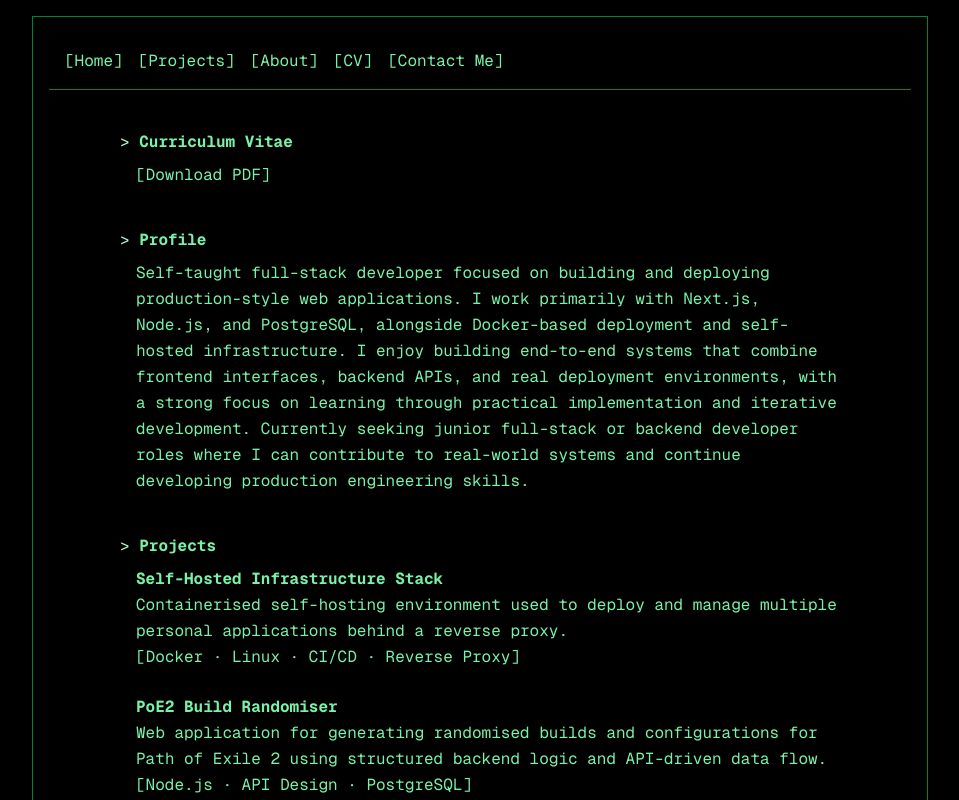
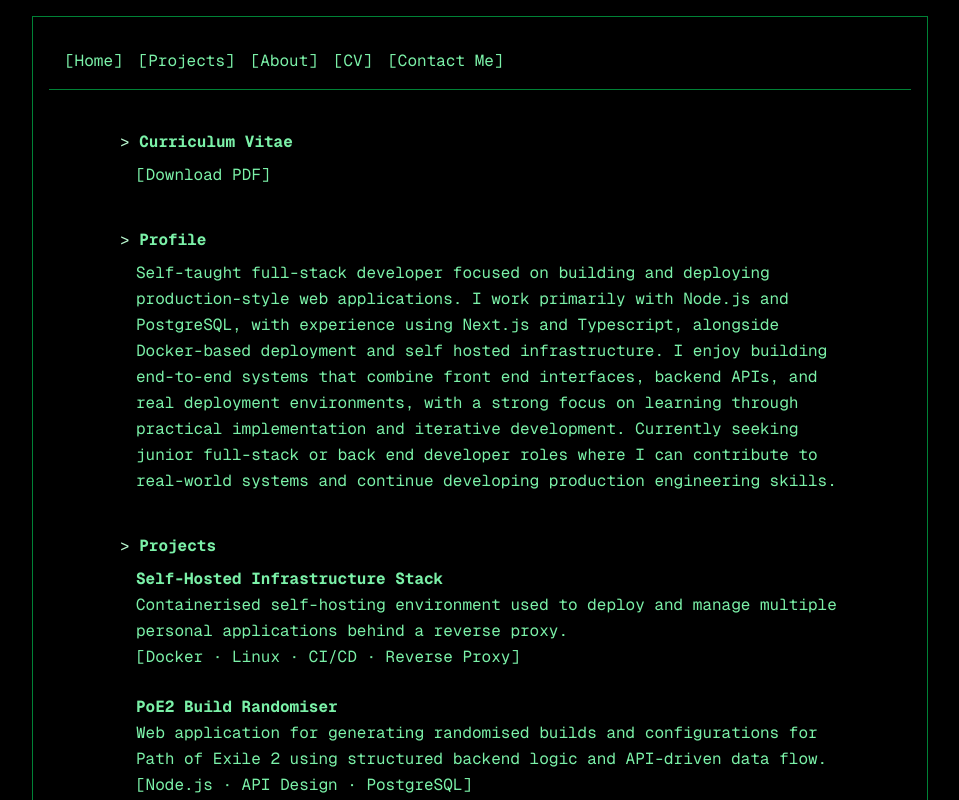
Before and after one commit to AbnocChinwads/abnoc-dev, a Next.js app: page /cv in a window 1280 px wide. Shown: the top 800 px of the page, without its empty margins (160-1119 px from the left). Built offline with nearby package versions, Linux system fonts and the light colour scheme.

Commit message:
Refactor CV data structure for improved clarity and consistency

```diff
--- a/src/app/data/cv.ts
+++ b/src/app/data/cv.ts
@@ -1,6 +1,6 @@
 export const cv = {
   profile:
-      "Self-taught full-stack developer focused on building and deploying production-style web applications. I work primarily with Next.js, Node.js, and PostgreSQL, alongside Docker-based deployment and self-hosted infrastructure. I enjoy building end-to-end systems that combine frontend interfaces, backend APIs, and real deployment environments, with a strong focus on learning through practical implementation and iterative development. Currently seeking junior full-stack or backend developer roles where I can contribute to real-world systems and continue developing production engineering skills.",
+    "Self-taught full-stack developer focused on building and deploying production-style web applications. I work primarily with Node.js and PostgreSQL, with experience using Next.js and Typescript, alongside Docker-based deployment and self hosted infrastructure. I enjoy building end-to-end systems that combine front end interfaces, backend APIs, and real deployment environments, with a strong focus on learning through practical implementation and iterative development. Currently seeking junior full-stack or back end developer roles where I can contribute to real-world systems and continue developing production engineering skills.",
   skills: {
     frontend: "HTML, CSS, JavaScript, TypeScript, React, Next.js",
     backend: "Node.js, Express",
```
Lines whose indentation alone changed are shown as unchanged.
